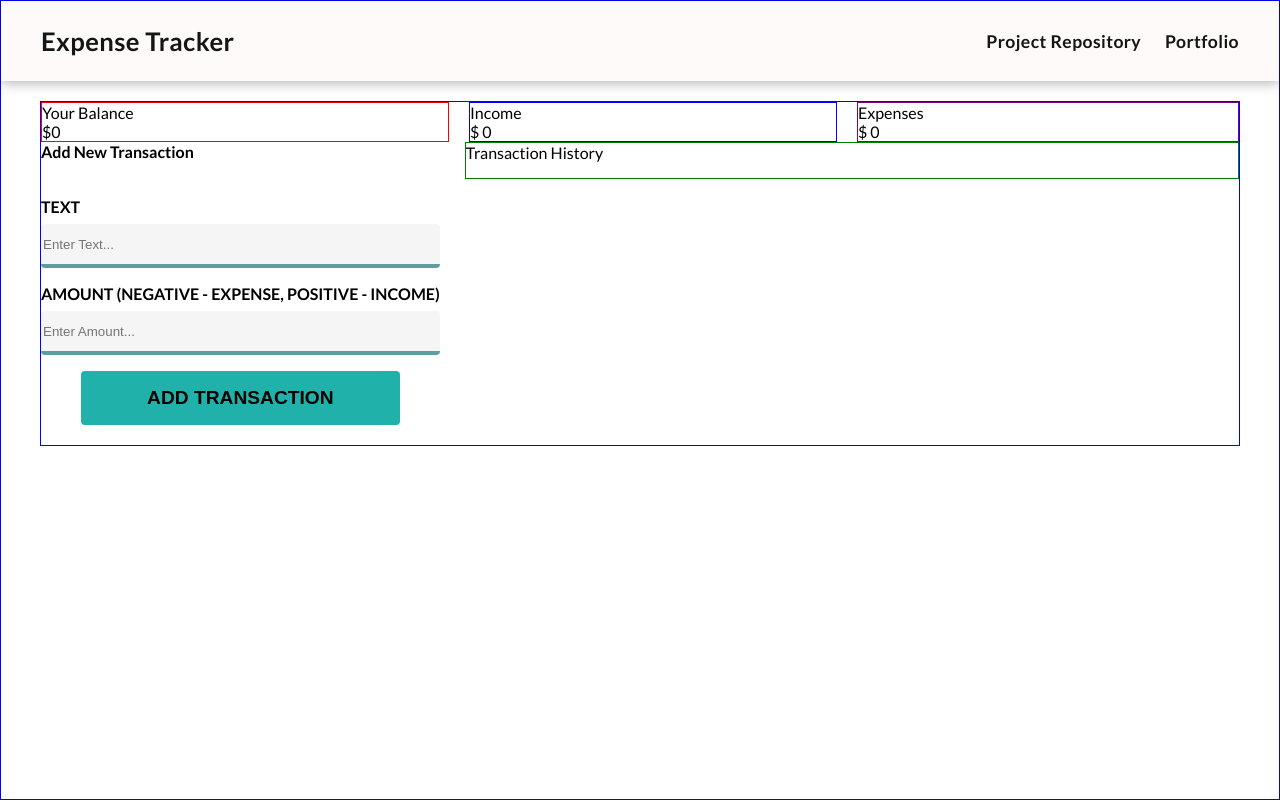
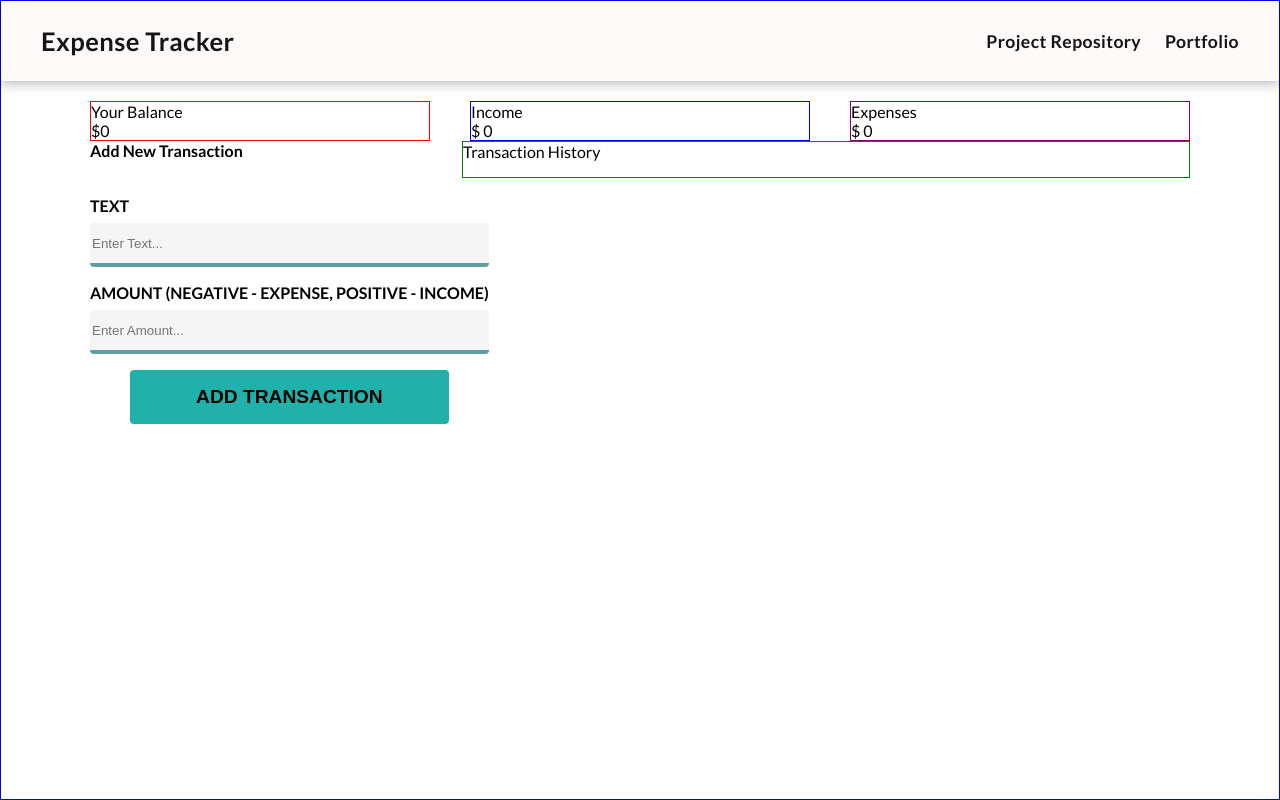
Before and after one commit to banuaggun/expense-tracker, a Vue app: page / in a window 1280 px wide. Built offline with nearby package versions, Linux system fonts and the light colour scheme.

Commit message:
Grid system is implemented

```diff
--- a/src/App.vue
+++ b/src/App.vue
@@ -34,7 +34,6 @@ import Header from "./components/Header.vue";
 import Balance from "./components/Balance.vue";
 import Income from './components/Income.vue';
 import Expenses from './components/Expenses.vue';
-import IncomeExpenses from "./components/IncomeExpenses.vue";
 import AddTransaction from "./components/AddTransaction.vue";
 import TransactionList from "./components/TransactionList.vue";
 
@@ -112,18 +111,17 @@ const saveTransactionsToLocalStorage = () => {
 
 <style scoped>
 .container{
-    border:1px solid blue;
-    max-width:1200px;
+    max-width:1100px;
     margin:20px auto;
 }
 .container-top{
     display:grid;
-    grid-template-columns: repeat(3, auto);
-    grid-gap:20px;
+    grid-template-columns: repeat(3, 340px);
+    justify-content:space-between;
 }
 .container-bottom{
     display:grid;
-    grid-template-columns: min-content 1fr;
-    grid-gap:25px;
+    grid-template-columns: 22rem auto;
+    grid-gap:20px;
 }
 </style>
```
